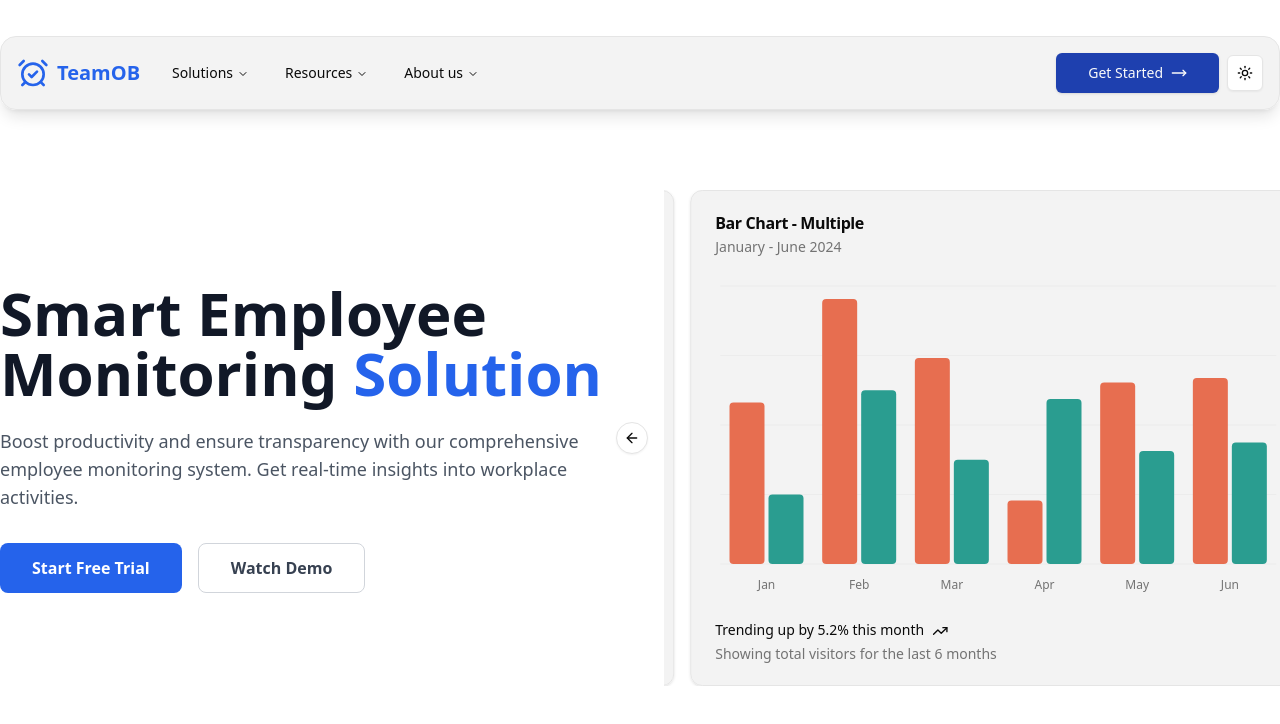
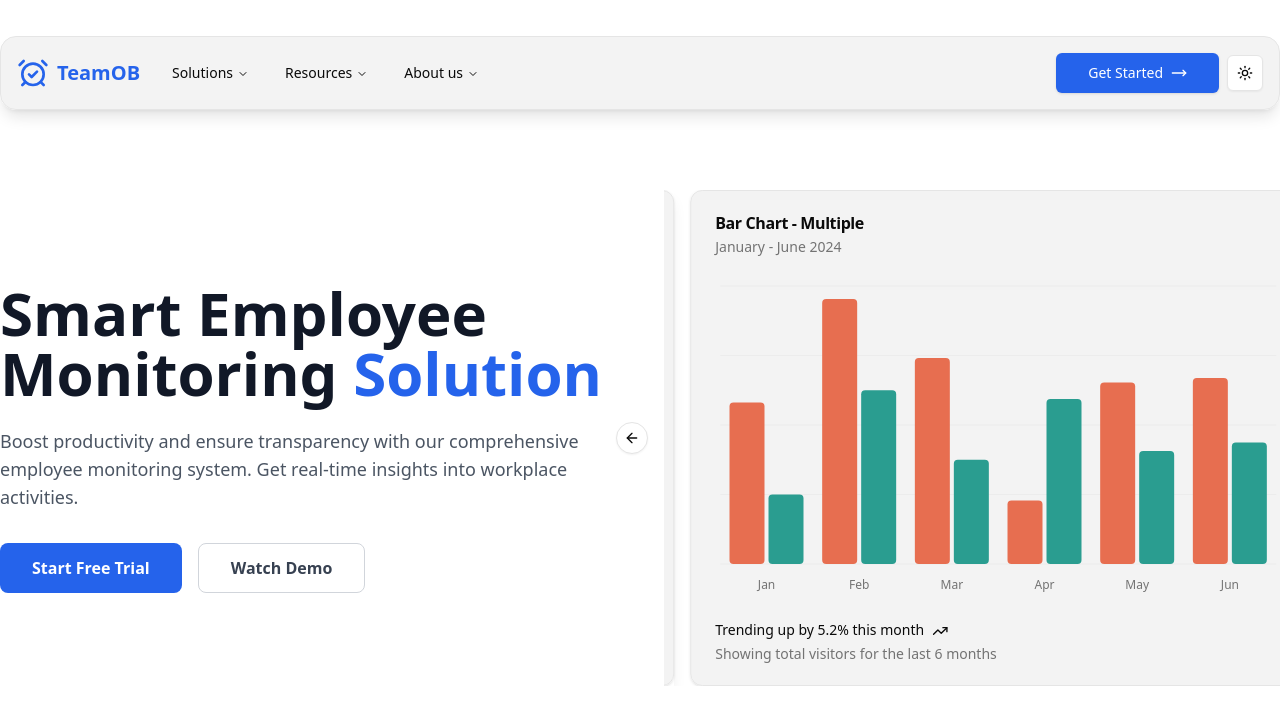
Before and after one commit to tsahil01/teamOB-homepage, a React (Vite) app: page / in a window 1280 px wide. Shown: the top 724 px of the page. Built offline with nearby package versions, Linux system fonts and the light colour scheme.

Commit message:
update card background color

```diff
--- a/src/components/nav/hero/right-chart-one.tsx
+++ b/src/components/nav/hero/right-chart-one.tsx
@@ -39,7 +39,7 @@ const chartConfig = {
 
 export function RightChartOne() {
   return (
-    <Card className="dark:bg-zinc-900 bg-primary/5">
+    <Card className="dark:bg-black bg-primary/5">
       <CardHeader>
         <CardTitle>Area Chart - Gradient</CardTitle>
         <CardDescription>
--- a/src/components/nav/hero/right-chart-three.tsx
+++ b/src/components/nav/hero/right-chart-three.tsx
@@ -76,7 +76,7 @@ export function RightChartThree() {
   const months = React.useMemo(() => desktopData.map((item) => item.month), [])
 
   return (
-    <Card data-chart={id} className="flex flex-col h-full dark:bg-zinc-900 bg-primary/5">
+    <Card data-chart={id} className="flex flex-col h-full dark:bg-black bg-primary/5">
       <ChartStyle id={id} config={chartConfig} />
       <CardHeader className="flex-row items-start space-y-0 pb-0">
         <div className="grid gap-1">
--- a/src/components/nav/hero/right-chart-two.tsx
+++ b/src/components/nav/hero/right-chart-two.tsx
@@ -39,7 +39,7 @@ const chartConfig = {
 
 export function RightChartTwo() {
   return (
-    <Card className="flex-col w-full h-full dark:bg-zinc-900 bg-primary/5">
+    <Card className="flex-col w-full h-full dark:bg-black bg-primary/5">
       <CardHeader>
         <CardTitle>Bar Chart - Multiple</CardTitle>
         <CardDescription>January - June 2024</CardDescription>
--- a/src/components/nav/hero/right-side-carousal.tsx
+++ b/src/components/nav/hero/right-side-carousal.tsx
@@ -24,7 +24,7 @@ export function RightSide() {
       onMouseEnter={plugin.current.stop}
       onMouseLeave={plugin.current.reset}
     >
-      <CarouselContent>
+      <CarouselContent className="shadow-lg ">
         <CarouselItem>
             <RightChartOne />
         </CarouselItem>
--- a/src/components/nav/navbar.tsx
+++ b/src/components/nav/navbar.tsx
@@ -99,8 +99,8 @@ export function Navbar() {
             </div>
 
             <div className="flex flex-row justify-end gap-2">
-                <Button variant={"default"} size={"lg"} className="flex flex-row gap-2 bg-blue-800">
-                    <div>Get Started</div>
+                <Button variant={"default"} size={"lg"} className="flex-row gap-2 bg-blue-600 hidden md:flex text-white">
+                    <div className="text-white">Get Started</div>
                     <MoveRight size={16} />
                 </Button>
                 <ThemeModeToggle />
```
